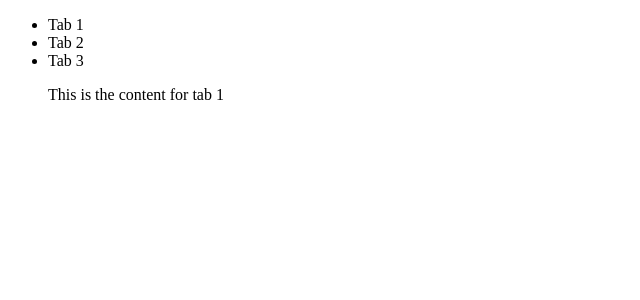
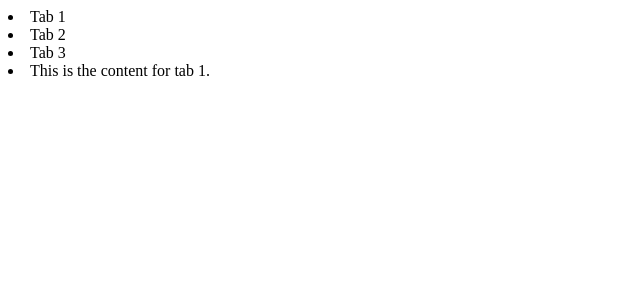
Before and after one commit to acciojob/react-composition-1-tanzil7786, a React app: page / in a window 1280 px wide. Shown: the top 300 px of the page, without its empty margins (0-640 px from the left). Built offline with nearby package versions, Linux system fonts and the light colour scheme.

Commit message:
submitting code-Wed Jul 26 2023 23:15:39 GMT+0530 (India Standard Time)

```diff
--- a/src/components/App.js
+++ b/src/components/App.js
@@ -10,12 +10,10 @@ const App = () => {
   return (
     <div>
         {/* Do not remove the main div */}
-        <ul>
           <li onClick={change}>Tab 1</li>
           <li onClick={change}>Tab 2</li>
           <li onClick={change}>Tab 3</li>
-          <p>This is the content for {count}</p>
-        </ul>
+          <li>This is the content for {count}.</li>
     </div>
 
   )
```
